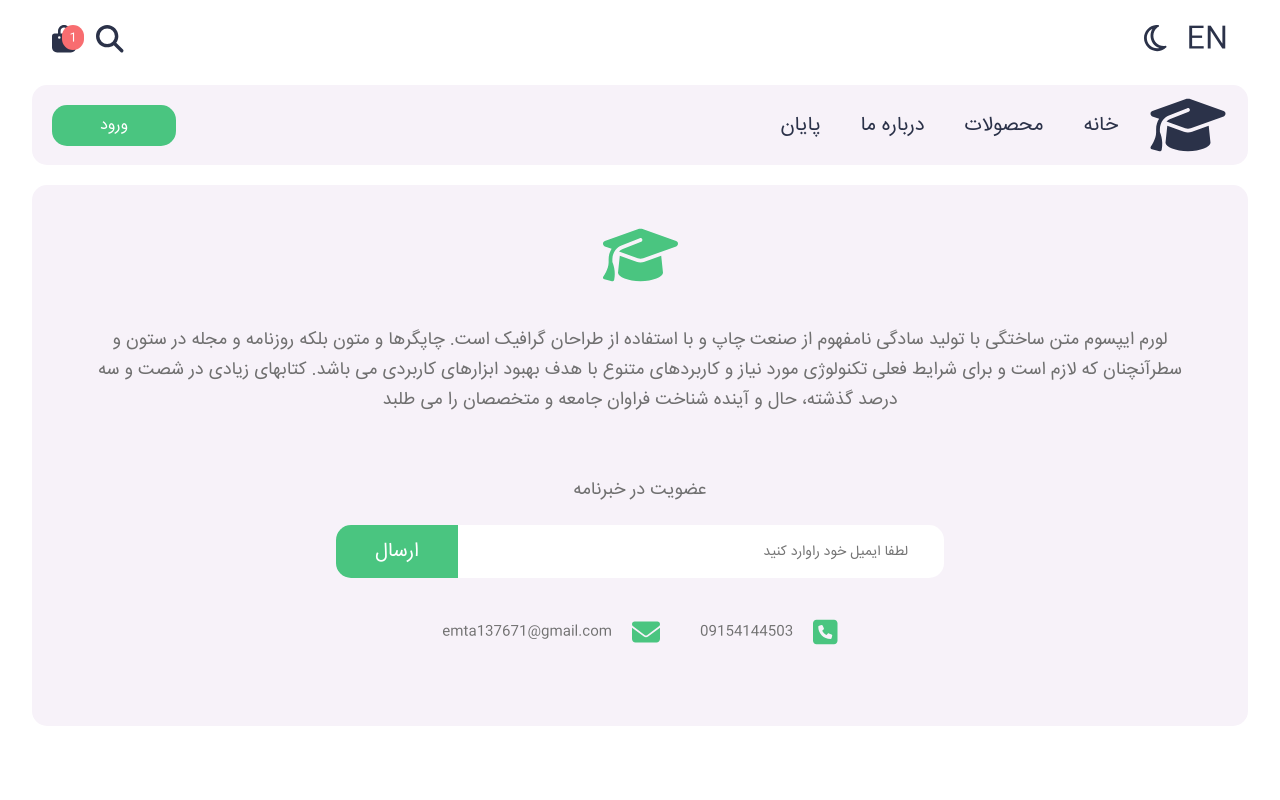
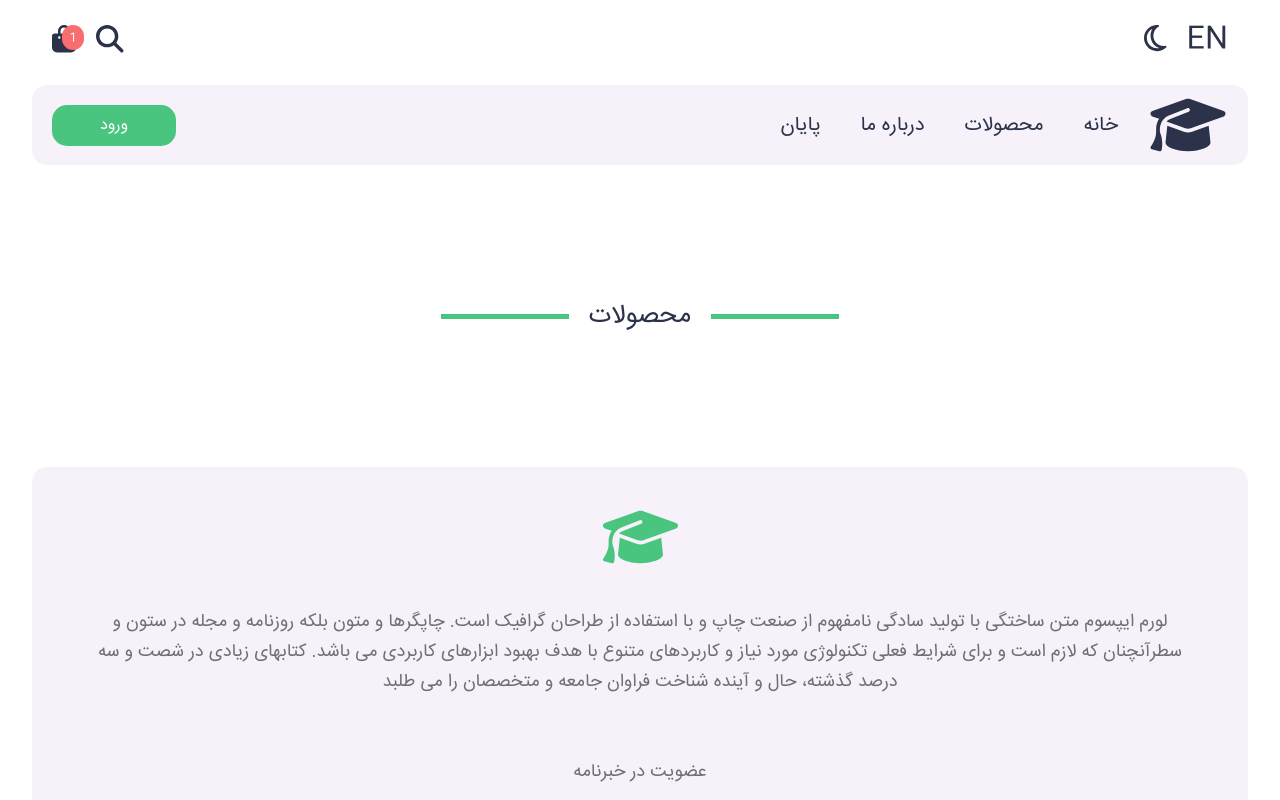
Before and after one commit to emtadeveloper/react-app-store, a React (Create React App) app: page / in a window 1280 px wide. Shown: the top 800 px of the page. Built offline with nearby package versions, Linux system fonts and the light colour scheme.

Commit message:
fix component Title

```diff
--- /dev/null
+++ b/src/components/Title/Title.tsx
@@ -0,0 +1,22 @@
+//react
+
+import { FC } from "react";
+
+// styles
+
+import { About } from "./style.css";
+
+type TitleProp = {
+    title: string;
+};
+
+const Title: FC<TitleProp> = ({ title }) => {
+    return (
+        <About>
+            <span></span>
+            <h5> {title}</h5>
+            <span></span>
+        </About>
+    );
+};
+export default Title;
--- /dev/null
+++ b/src/components/Title/index.ts
@@ -0,0 +1 @@
+export { default } from "./Title";
--- /dev/null
+++ b/src/components/Title/style.css.ts
@@ -0,0 +1,18 @@
+import styled from "styled-components";
+import { box } from "../../styles/mixin";
+import { flex_center } from "../../styles/share";
+
+export const About = styled.div`
+    width: 100%;
+    margin: 7vw 0;
+    color: ${(props) => props.theme.main.secoundryColor};
+    ${flex_center};
+    > h5 {
+        margin: 4rem 2rem;
+    }
+    > span {
+        display: block;
+        background-color: ${(props) => props.theme.fix.green};
+        ${box({ width: "10vw", height: "0.5rem" })}
+    }
+`;
--- a/src/pages/Home/Home.tsx
+++ b/src/pages/Home/Home.tsx
@@ -7,16 +7,18 @@ import { FC } from "react";
 import Footer from "../../components/Footer";
 import Header from "../../components/Header";
 import Nav from "../../components/Nav";
+import Title from "../../components/Title";
 
 // types
 
 import { IHome } from "./../../types";
 
-const Home: FC<IHome> = ({ footer, navBar }) => {
+const Home: FC<IHome> = ({ footer, navBar, title_product }) => {
     return (
         <>
             <Header bage={1} />
             <Nav {...navBar} />
+            <Title title={title_product} />
             <Footer {...footer} />
         </>
     );
```
